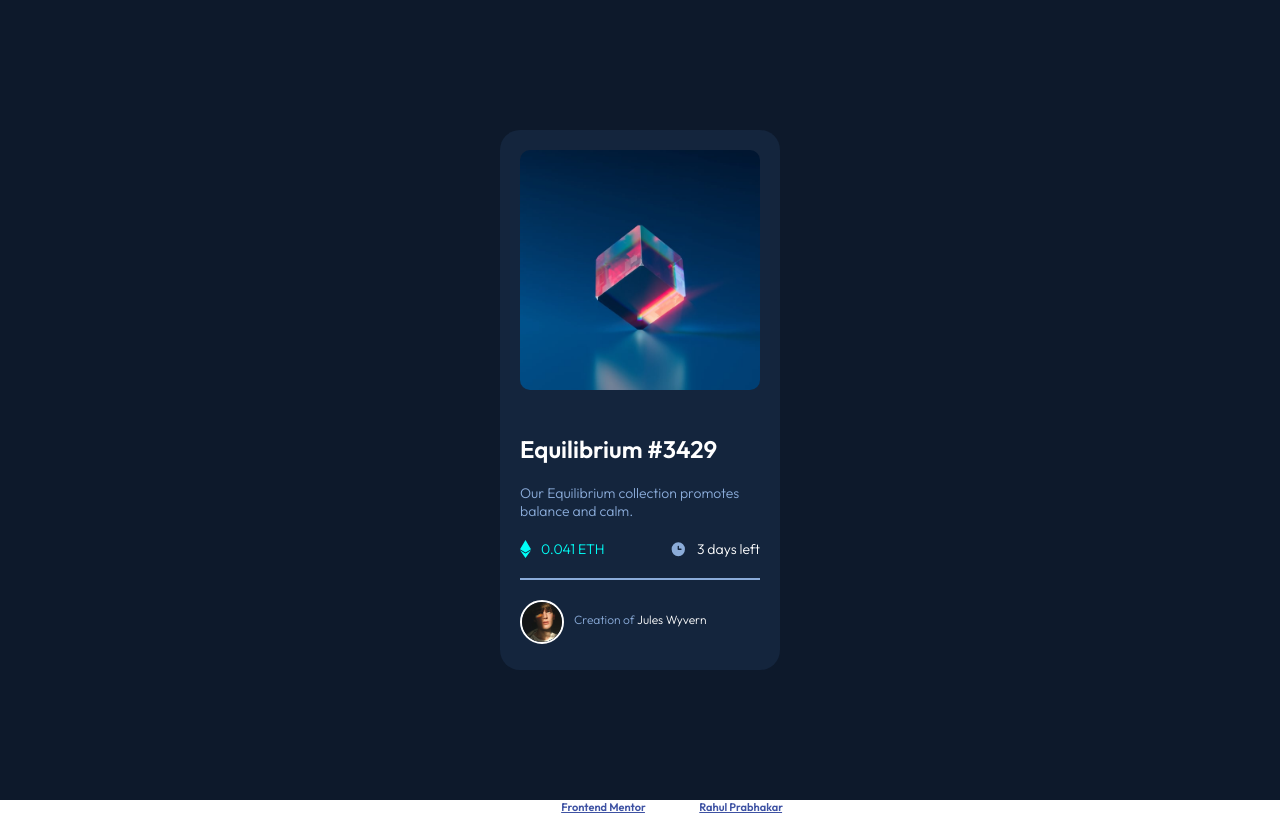
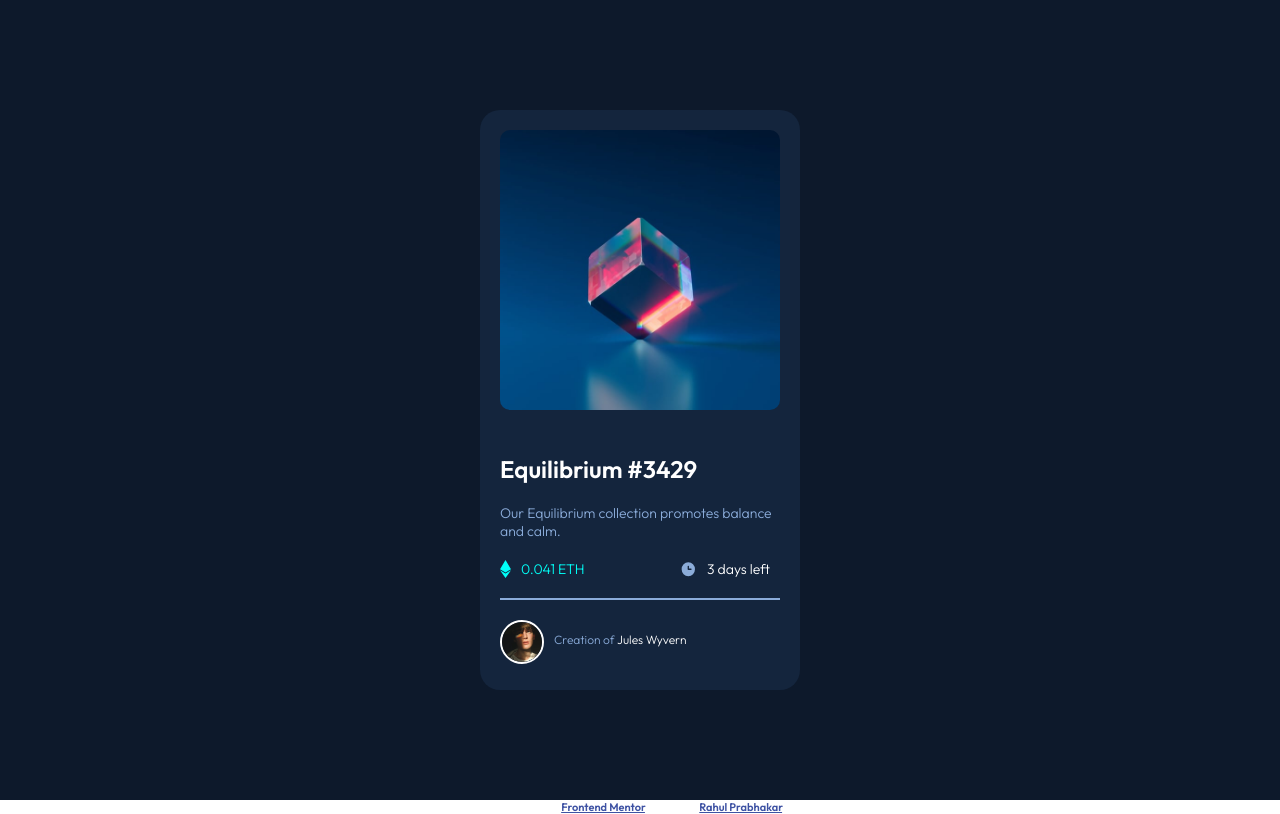
Before and after one commit to rprabhakar789/Frontendmentor-PreviewCardComponent, a plain HTML site: page index.html in a window 1280 px wide. Drawn offline with Linux system fonts and the light colour scheme; a web font is replaced by a local one.

Commit message:
changed height

```diff
--- a/index.html
+++ b/index.html
@@ -29,8 +29,8 @@
 	}
 
 	.card{
-		height:540px;
-		width: 280px;
+		height:580px;
+		width: 320px;
 		border-radius:20px;
 		background-color:hsl(216, 50%, 16%);
 		position: absolute;
@@ -46,13 +46,13 @@
 		margin-right:20px;
 	}
 	.image{
-		height:240px;
-		width:240px;
+		height:280px;
+		width:280px;
 		border-radius:10px;
 	}
 	.image-on-hover {
-		width: 240px;
-		height: 240px;
+		width: 280px;
+		height: 280px;
 		position:absolute;
 		top:20px;
 		justify-content: center;
@@ -122,6 +122,7 @@
 	.time{
 		margin-left:auto;
 		display:flex;
+		min-width:100px;
 	}
   </style>
 </head>
```
